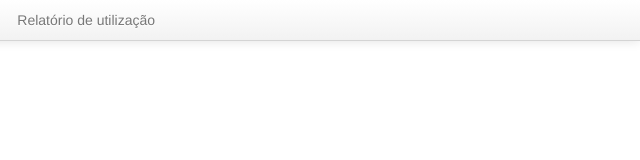
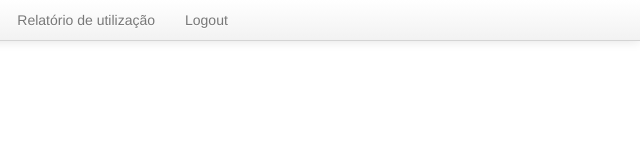
Before and after one commit to elyezer/controle-estoque, a plain HTML site: page assets/templates/header.html in a window 1280 px wide. Shown: the full height of the page, 640-1280 px from the left. Drawn offline with Linux system fonts and the light colour scheme.

Commit message:
Added logout link to menu

```diff
--- a/assets/templates/header.html
+++ b/assets/templates/header.html
@@ -32,6 +32,7 @@
                         <li><a href="/cgi-bin/itens">Itens</a></li>
                         <li><a href="/cgi-bin/retiradas">Retiradas</a></li>
                         <li><a href="/cgi-bin/relatorios">Relatório de utilização</a></li>
+                        <li><a href="/">Logout</a></li>
                     </ul>
                 </div><!--/.nav-collapse -->
             </div>
```
